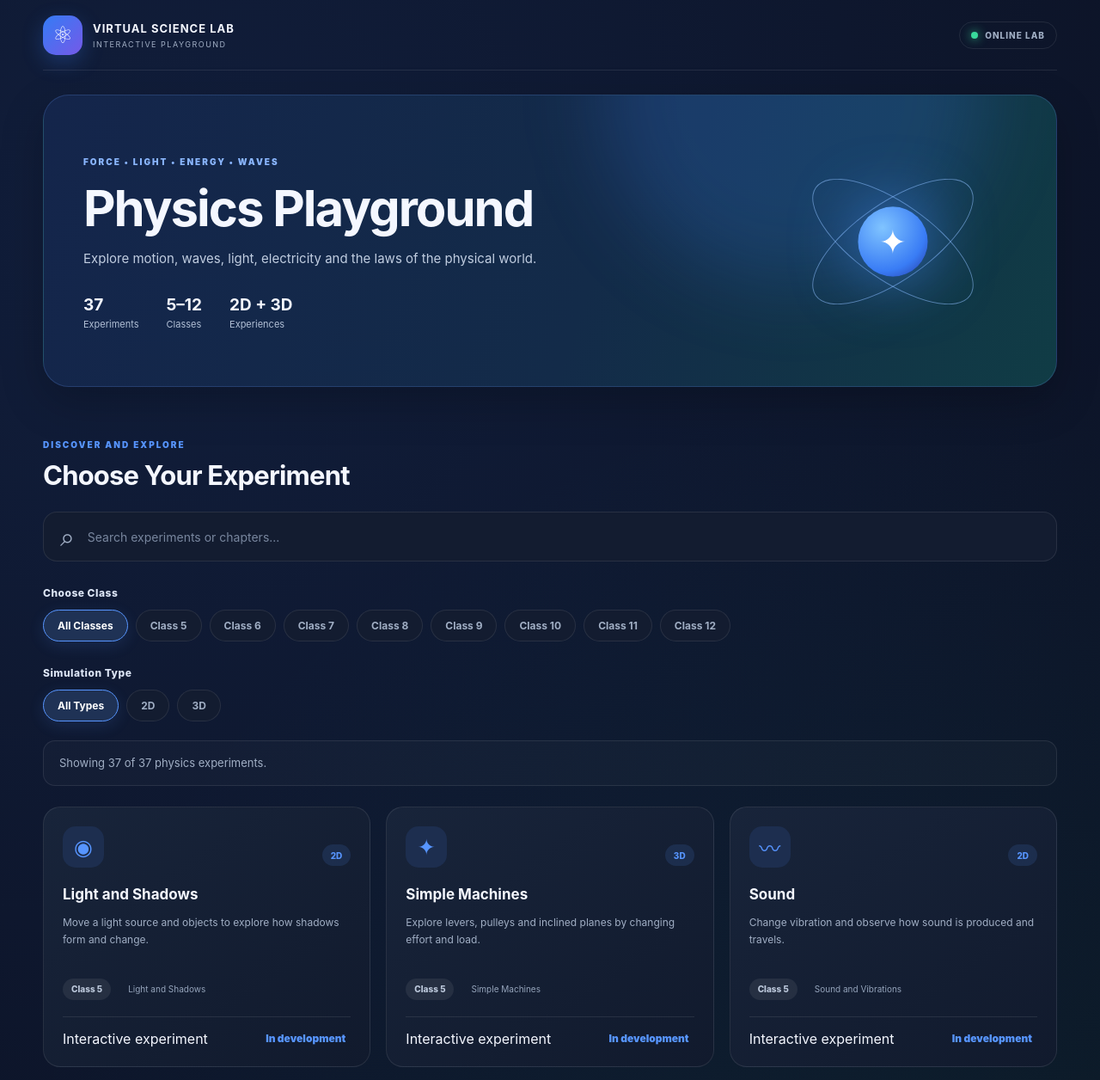
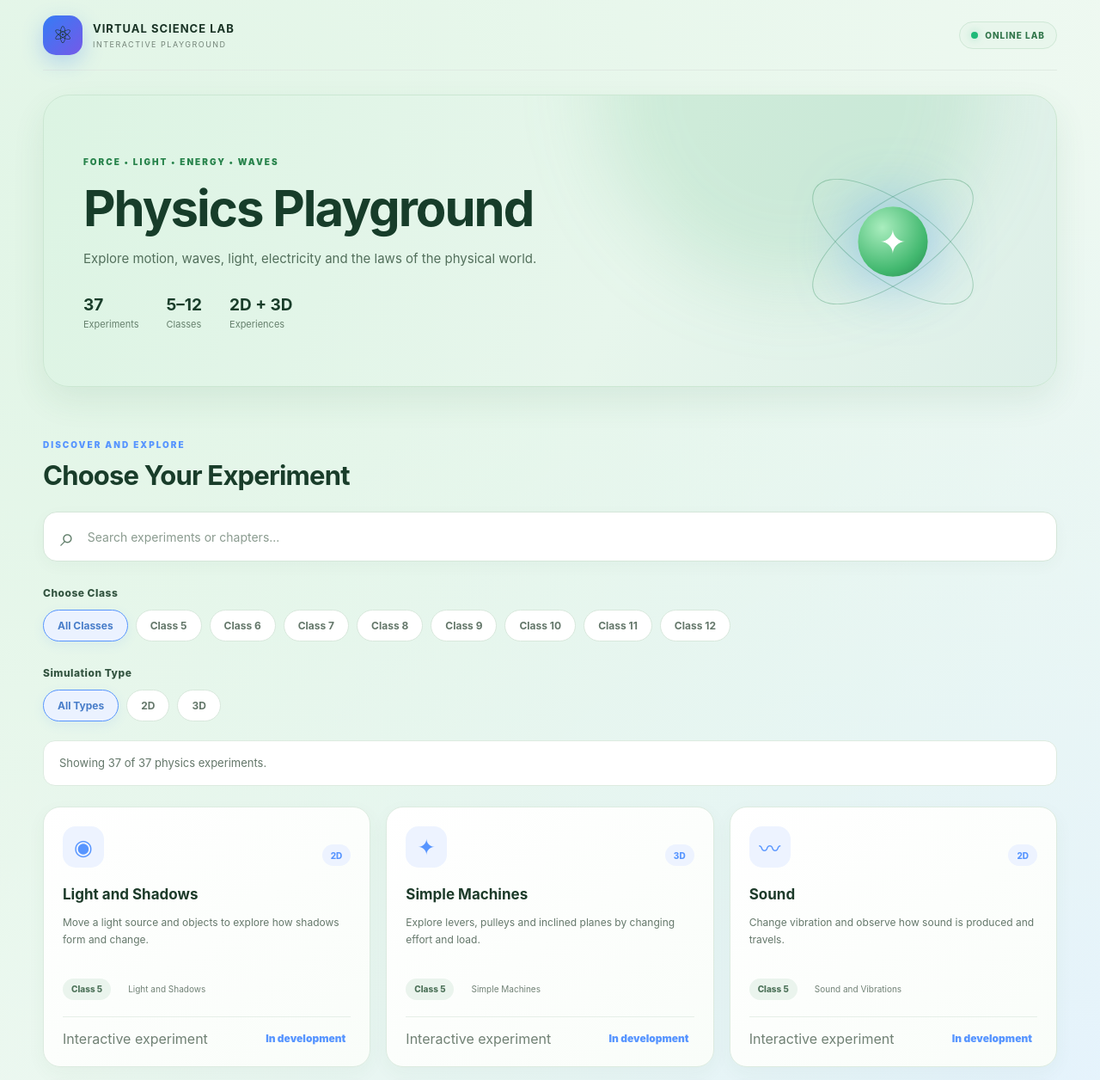
Before and after one commit to anshagarwaal123-cmd/virtual-science-lab-content, a plain HTML site: page playground/index.html in a window 1280 px wide. Shown: the top 1256 px of the page at 86% size. Drawn offline with Linux system fonts and the light colour scheme.

Commit message:
Add Premium Light Mint theme styles
Added styles for the Premium Light Mint theme including color variables and background gradients.

```diff
--- a/playground/css/style.css
+++ b/playground/css/style.css
@@ -677,3 +677,307 @@ a:focus-visible {
         transition-duration: .01ms !important;
     }
 }
+
+/* =====================================================
+   VIRTUAL SCIENCE LAB — PREMIUM LIGHT MINT THEME
+   Append this block at the END of style.css
+   ===================================================== */
+
+:root {
+    color-scheme: light;
+
+    --bg: #F3FAF5;
+    --surface: #FFFFFF;
+    --surface-light: #E8F5EC;
+    --border: #DCEBE0;
+
+    --text: #193325;
+    --muted: #66796D;
+
+    --physics: #397CF5;
+    --chemistry: #15967C;
+
+    --accent: var(--physics);
+
+    --shadow: 0 12px 35px rgba(36, 85, 54, 0.08);
+}
+
+body {
+    background:
+        radial-gradient(circle at 10% 5%, #E1F5E6, transparent 32%),
+        radial-gradient(circle at 90% 25%, #E4F2FF, transparent 30%),
+        var(--bg);
+    color: var(--text);
+}
+
+/* NAVIGATION */
+
+.topbar {
+    border-bottom-color: #DFEAE2;
+}
+
+.brand {
+    color: #193325;
+}
+
+.brand small {
+    color: #748579;
+}
+
+.online-label {
+    background: #E8F6EC;
+    border-color: #CFE8D6;
+    color: #32764B;
+}
+
+.online-dot {
+    background: #1EB978;
+    box-shadow: 0 0 10px rgba(30,185,120,.35);
+}
+
+/* HERO */
+
+.hero {
+    border: 1px solid #CBE7D2;
+    background: linear-gradient(
+        115deg,
+        #DCF4E3 0%,
+        #E7F6EC 58%,
+        #DDEFE8 100%
+    );
+    box-shadow: 0 16px 38px rgba(42,112,66,.09);
+}
+
+.hero::before {
+    background: rgba(76, 180, 117, .16);
+}
+
+.hero h1 {
+    color: #173D2A;
+}
+
+.hero p {
+    color: #526F5B;
+}
+
+.hero .eyebrow {
+    color: #27834B;
+}
+
+.hero-stats strong {
+    color: #193D2A;
+}
+
+.hero-stats span {
+    color: #66806D;
+}
+
+.orbit {
+    border-color: rgba(45, 139, 83, .35);
+}
+
+.orbit-core {
+    background: radial-gradient(
+        circle at 35% 30%,
+        #A9EDBE,
+        #42B86F 65%,
+        #25864F
+    );
+    box-shadow: 0 0 45px rgba(52, 174, 103, .3);
+}
+
+/* HEADINGS */
+
+.section-heading h2 {
+    color: #193D2A;
+}
+
+.section-heading .eyebrow {
+    color: var(--accent);
+}
+
+/* SEARCH */
+
+.search-box {
+    background: #FFFFFF;
+    border-color: #D5E6D9;
+    box-shadow: 0 5px 18px rgba(38, 91, 54, .035);
+}
+
+.search-box:focus-within {
+    border-color: var(--accent);
+    box-shadow: 0 0 0 3px
+        color-mix(in srgb, var(--accent) 13%, transparent);
+}
+
+.search-box span {
+    color: #64816D;
+}
+
+.search-box input {
+    color: #193325;
+    color-scheme: light;
+}
+
+.search-box input::placeholder {
+    color: #8A9B8F;
+}
+
+/* FILTERS */
+
+.filter-section h3 {
+    color: #335440;
+}
+
+.filter-chip {
+    background: #FFFFFF;
+    border-color: #D8E8DC;
+    color: #64776A;
+}
+
+.filter-chip:hover {
+    background: #EDF8F0;
+    border-color: var(--accent);
+    color: #193D2A;
+}
+
+.filter-chip.active {
+    background: color-mix(
+        in srgb,
+        var(--accent) 12%,
+        white
+    );
+    border-color: var(--accent);
+    color: color-mix(
+        in srgb,
+        var(--accent) 75%,
+        #193325
+    );
+    box-shadow: 0 4px 13px
+        color-mix(in srgb, var(--accent) 10%, transparent);
+}
+
+/* EXPERIMENT CARDS */
+
+.experiment-card {
+    background: linear-gradient(
+        145deg,
+        #FFFFFF,
+        #F9FDF9
+    );
+    border-color: #DCEBE0;
+    box-shadow: 0 7px 22px rgba(42, 91, 55, .045);
+}
+
+.experiment-card:hover {
+    border-color: color-mix(
+        in srgb,
+        var(--accent) 48%,
+        white
+    );
+    box-shadow: 0 14px 30px rgba(42, 91, 55, .10);
+}
+
+.experiment-card h3 {
+    color: #1D3B2A;
+}
+
+.experiment-card p {
+    color: #65786B;
+}
+
+.experiment-icon {
+    background: color-mix(
+        in srgb,
+        var(--accent) 11%,
+        white
+    );
+    color: var(--accent);
+}
+
+.type-badge {
+    background: color-mix(
+        in srgb,
+        var(--accent) 11%,
+        white
+    );
+    color: var(--accent);
+}
+
+.class-badge {
+    background: #EAF4ED;
+    color: #4D7259;
+}
+
+.card-meta {
+    color: #718276;
+}
+
+.card-footer {
+    border-top-color: #E6EFE8;
+}
+
+.card-note {
+    color: #708174;
+}
+
+.card-action {
+    color: var(--accent);
+}
+
+/* MESSAGES */
+
+.catalogue-message {
+    background: #FFFFFF;
+    border-color: #DDEBE0;
+    color: #64776A;
+}
+
+.empty-state,
+.error-state {
+    background: #FFFFFF;
+    border-color: #D4E5D8;
+    color: #66796D;
+}
+
+.empty-state strong,
+.error-state strong {
+    color: #193D2A;
+}
+
+.error-state button {
+    color: #FFFFFF;
+}
+
+/* FOOTER */
+
+.footer {
+    border-top-color: #DBE8DE;
+}
+
+.footer strong {
+    color: #294A34;
+}
+
+.footer p {
+    color: #738477;
+}
+
+/* CHEMISTRY SUBJECT ACCENT */
+
+html[data-subject="chemistry"] {
+    --accent: var(--chemistry);
+}
+
+/* PHYSICS SUBJECT ACCENT */
+
+html[data-subject="physics"] {
+    --accent: var(--physics);
+}
+
+/* TEXT SELECTION */
+
+::selection {
+    background: #BDE8C9;
+    color: #173D2A;
+}
```
